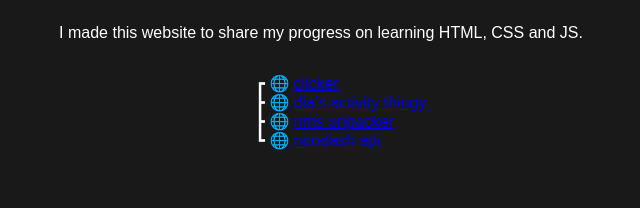
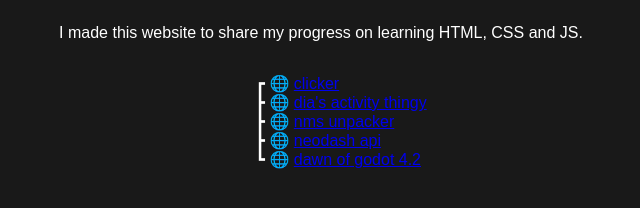
Before and after one commit to furryfoxo/furryfoxo.github.io, a plain HTML site: page index.html in a window 1280 px wide. Shown: the whole page, without its empty margins (319-959 px from the left). Drawn offline with Linux system fonts and the light colour scheme.

Commit message:
Add dawn-of-godot-4-2 to index

```diff
--- a/index.html
+++ b/index.html
@@ -16,7 +16,8 @@
 			<!--<li>┣ 🌐 <a href="clickerv2/main.html">clicker</a></li>-->
 			<li>┣ 🌐 <a href="dia/main.html">dia's activity thingy</a></li>
 			<li>┣ 🌐 <a href="nms-unpacker/main.html">nms unpacker</a></li>
-			<li>┗ 🌐 <a href="neodash-api/main.html">neodash api</a></li>
+			<li>┣ 🌐 <a href="neodash-api/main.html">neodash api</a></li>
+			<li>┗ 🌐 <a href="dawn-of-godot-4-2/index.html">dawn of godot 4.2</a></li>
 		</ul>
 	</div>
 </body>
```
